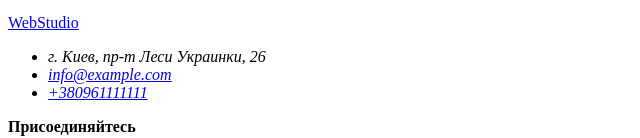
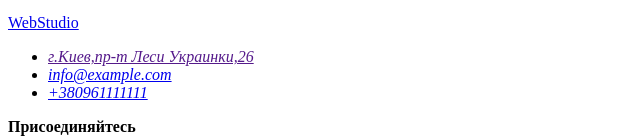
Before and after one commit to Fedir-Serdiuk/goit-markup-hw-01, a plain HTML site: page index.html in a window 1280 px wide. Shown: the part 4039-4177 px from the top of the page, without its empty margins (0-640 px from the left). Drawn offline with Linux system fonts and the light colour scheme.

Commit message:
исправил

```diff
--- a/index.html
+++ b/index.html
@@ -252,7 +252,7 @@
         <a href="./index.html"><span>Web</span>Studio</a>
         <address>
           <ul>
-            <li>г. Киев, пр-т Леси Украинки, 26</li>
+            <li><a href="">г.Киев,пр-т Леси Украинки,26</a></li>
             <li><a href="mailto:info@devstudio.com">info@example.com</a></li>
             <li><a href="tel:+380961111111">+380961111111</a></li>
           </ul>
```
